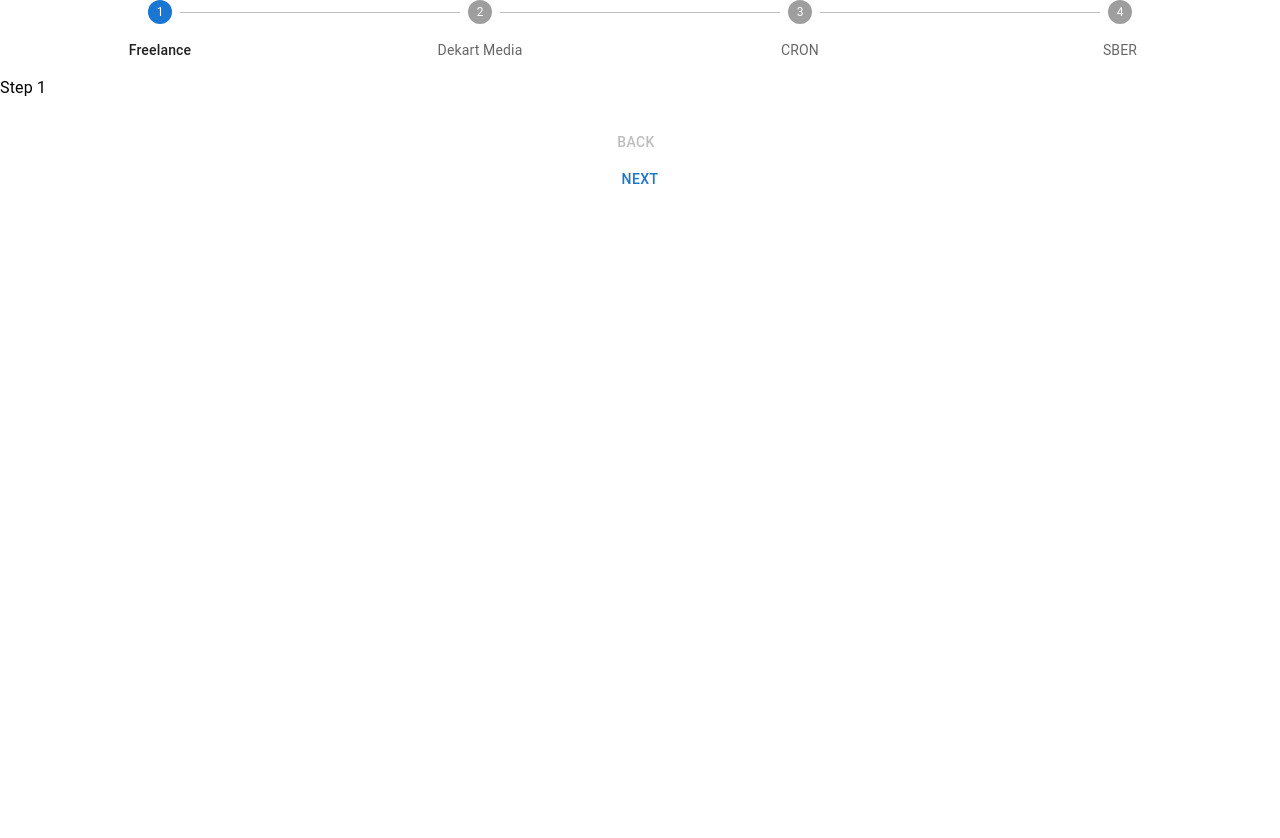
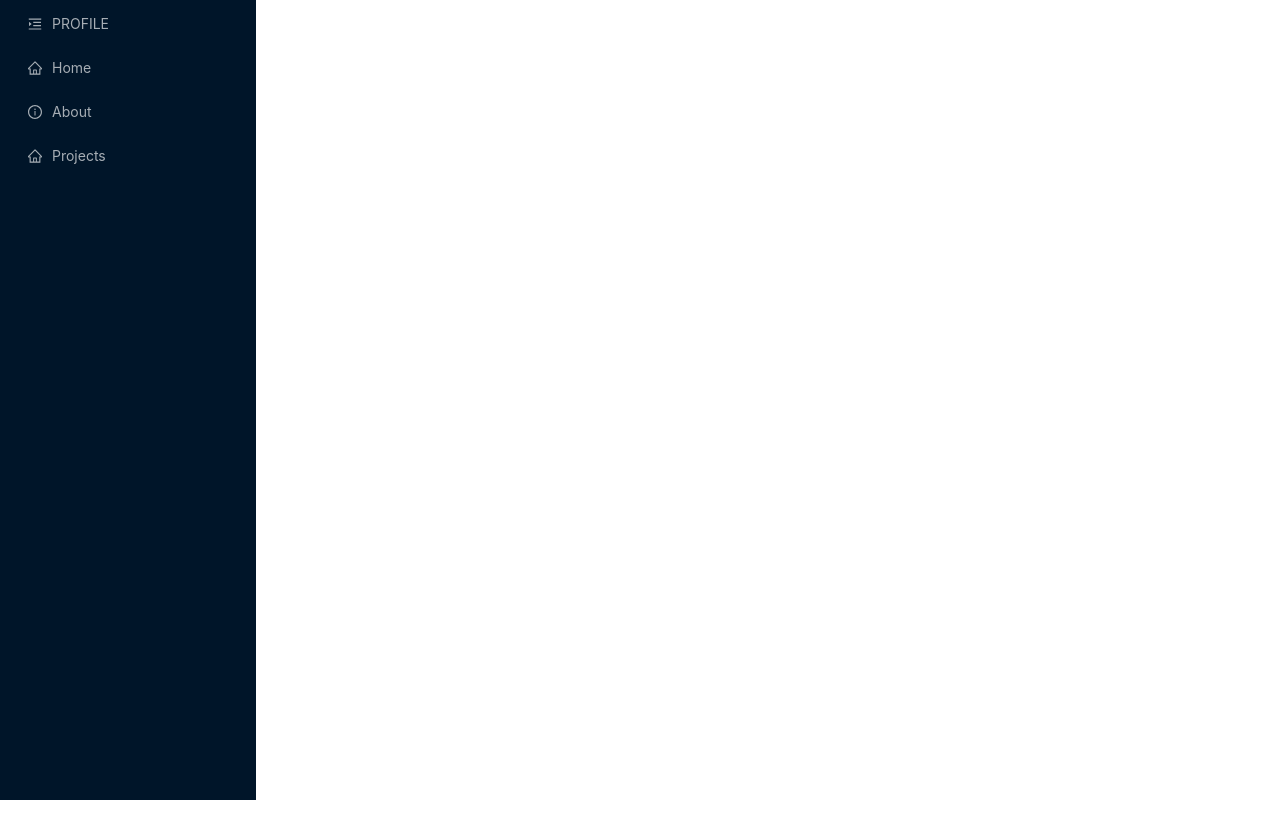
Before and after one commit to kulinec05/portfolio, a React (Create React App) app: page / in a window 1280 px wide. Shown: the top 838 px of the page. After the commit the page ends 800 px from the top, so only its background shows below. Built offline with nearby package versions, Linux system fonts and the light colour scheme.

Commit message:
feat:add navBar

```diff
--- a/package.json
+++ b/package.json
@@ -3,16 +3,16 @@
   "version": "0.1.0",
   "private": true,
   "dependencies": {
-    "@emotion/react": "^11.10.4",
-    "@emotion/styled": "^11.10.4",
-    "@mui/material": "^5.10.11",
+    "@ant-design/icons": "^4.8.0",
     "@testing-library/jest-dom": "^5.16.5",
     "@testing-library/react": "^13.4.0",
     "@testing-library/user-event": "^13.5.0",
+    "antd": "^5.1.2",
     "framer-motion": "^7.6.2",
     "portfolio": "github:kulinec05/portfolio",
     "react": "^18.2.0",
     "react-dom": "^18.2.0",
+    "react-router-dom": "^6.6.1",
     "react-scripts": "5.0.1",
     "web-vitals": "^2.1.4"
   },
--- a/src/App.js
+++ b/src/App.js
@@ -1,22 +1,16 @@
 import React, { useState } from "react";
 import HorizontalLinearStepper from "./components/Stepper";
 import Box from '@mui/material/Box'
-
+import { motion } from 'framer-motion'
+import { Typography } from "@mui/material";
+import { BrowserRouter, useRoutes } from "react-router-dom";
+import { ROUTES } from "./constants";
 // const imgData = ["child", "boy", "youngman", "grownman", "oldman"];
 
 function App() {
   const [activeStep, setActiveStep] = useState(0);
-  return (
-    <>
-    <Box sx={{width:'100%'}}>
-
-    </Box>
-      <HorizontalLinearStepper
-        activeStep={activeStep}
-        setActiveStep={setActiveStep}
-      />
-    </>
-  );
+  const routes = useRoutes(ROUTES)
+  return routes
 }
 
 export default App;
--- a/src/components/Stepper.js
+++ b/src/components/Stepper.js
@@ -5,7 +5,6 @@
 import StepLabel from "@mui/material/StepLabel";
 import Button from "@mui/material/Button";
 import Typography from "@mui/material/Typography";
-import { StepContent } from "@mui/material";
 
 const steps = [
   "Freelance",
--- /dev/null
+++ b/src/constants.js
@@ -0,0 +1,25 @@
+import About from "./pages/About"
+import Projects from "./pages/Projects"
+import Home from "./pages"
+import { Children } from "react"
+import MainLayout from "./layouts/MainLayout"
+export const ROUTES = [
+    {
+        path: '/',
+        element: <MainLayout />,
+        children: [{
+            path: 'home',
+            element: <Home />,
+
+        },
+        {
+            path: 'about',
+            element: <About />
+        }
+            ,
+        {
+            path: 'projects',
+            element: <Projects />
+        }]
+    },
+]
--- a/src/index.css
+++ b/src/index.css
@@ -1,5 +1,5 @@
 body {
-  height: 975px;
+  height: 100vh;
   width: 100vw;
   margin: 0;
   font-family: -apple-system, BlinkMacSystemFont, "Segoe UI", "Roboto", "Oxygen",
--- a/src/index.js
+++ b/src/index.js
@@ -3,11 +3,14 @@
 import './index.css';
 import App from './App';
 import reportWebVitals from './reportWebVitals';
+import { BrowserRouter } from 'react-router-dom';
 
 const root = ReactDOM.createRoot(document.getElementById('root'));
 root.render(
   <React.StrictMode>
-    <App />
+    <BrowserRouter>
+      <App />
+    </BrowserRouter>
   </React.StrictMode>
 );
 
--- /dev/null
+++ b/src/layouts/MainLayout.js
@@ -0,0 +1,47 @@
+import React from 'react';
+import { Button, Menu } from 'antd';
+import { HomeOutlined, InfoCircleOutlined, MenuUnfoldOutlined } from '@ant-design/icons';
+import { useNavigate } from 'react-router-dom';
+
+
+const MainLayout = ({ children }) => {
+    const [collapsed, setCollapsed] = React.useState(false);
+    const navigate = useNavigate()
+
+    const toggleCollapsed = () => {
+        setCollapsed(!collapsed);
+    };
+    const MenuHandler = ({ key }) => {
+        if (key === '') {
+            toggleCollapsed()
+        } else {
+            navigate(key)
+        }
+    }
+    return (<>
+
+        <div style={{ width: 256, }}>
+            <Menu
+                style={{ height: '100vh' }}
+                defaultSelectedKeys={['1']}
+                defaultOpenKeys={['sub1']}
+                mode="inline"
+                theme="dark"
+                inlineCollapsed={collapsed}
+                onClick={MenuHandler}
+                items={[
+                    { label: 'PROFILE', key: '', title: 'PROFILE', icon: <MenuUnfoldOutlined /> },
+                    { label: 'Home', key: 'home', title: 'Home', icon: <HomeOutlined /> },
+                    { label: 'About', key: 'about', title: 'About', icon: <InfoCircleOutlined /> },
+                    { label: 'Projects', key: 'projects', title: 'Projects', icon: <HomeOutlined /> }
+                ]}
+            />
+        </div>
+        <div>
+            {children}
+        </div>
+    </>
+    );
+}
+
+export default MainLayout;
--- /dev/null
+++ b/src/pages/About/index.js
@@ -0,0 +1,11 @@
+import React from 'react';
+
+const About = () => {
+    return (
+        <div>
+            dadasda
+        </div>
+    );
+}
+
+export default About;
--- /dev/null
+++ b/src/pages/Projects/index.js
@@ -0,0 +1,12 @@
+import React from 'react';
+
+const Projects = () => {
+    console.log('fsdfsd')
+    return (
+        <div>
+            dasdasd
+        </div>
+    );
+}
+
+export default Projects;
--- /dev/null
+++ b/src/pages/index.js
@@ -0,0 +1,14 @@
+import { DatePicker } from 'antd';
+import React from 'react';
+import { NavLink } from 'react-router-dom';
+
+const Home = () => {
+    return (
+        <div>
+            <NavLink to='about'>about</NavLink>
+            <NavLink to='myprojects'>myprojects</NavLink>
+        </div>
+    );
+}
+
+export default Home;
```
Also changed, not shown: 1 other file (tests, documents, lock files or other folders).
